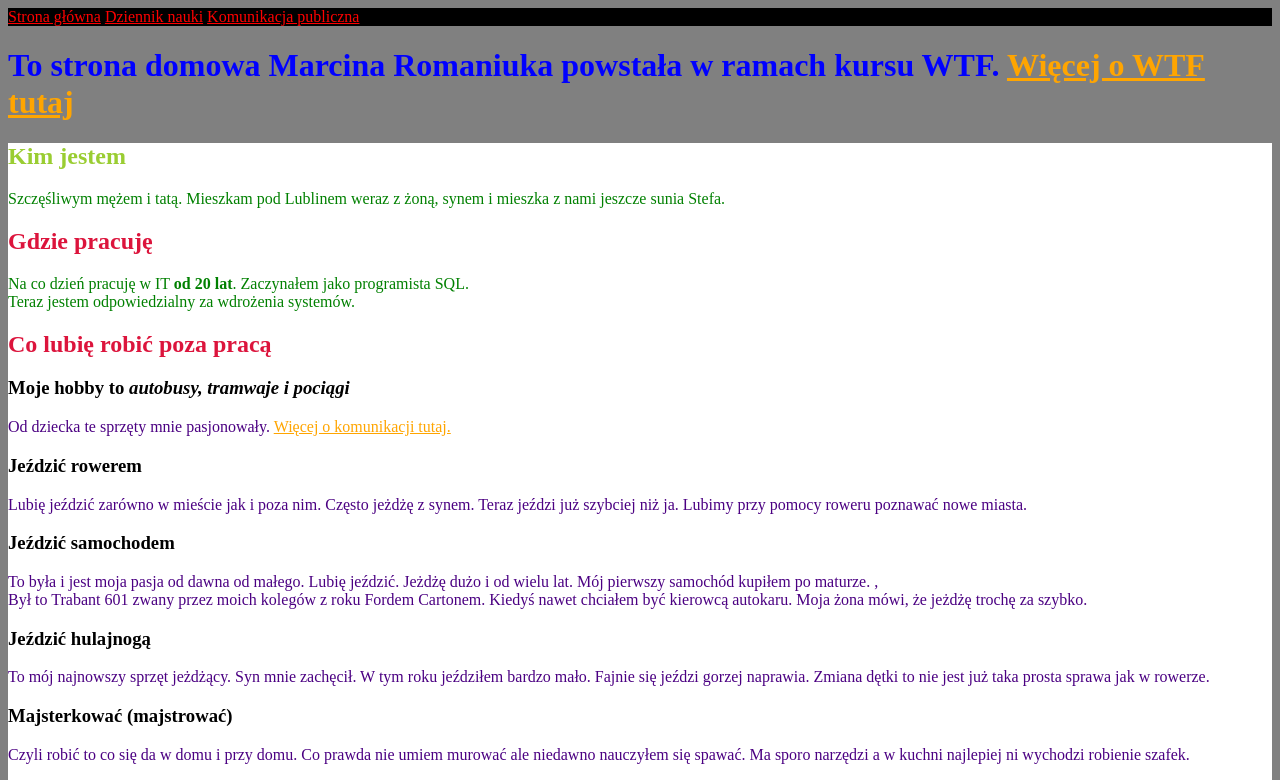
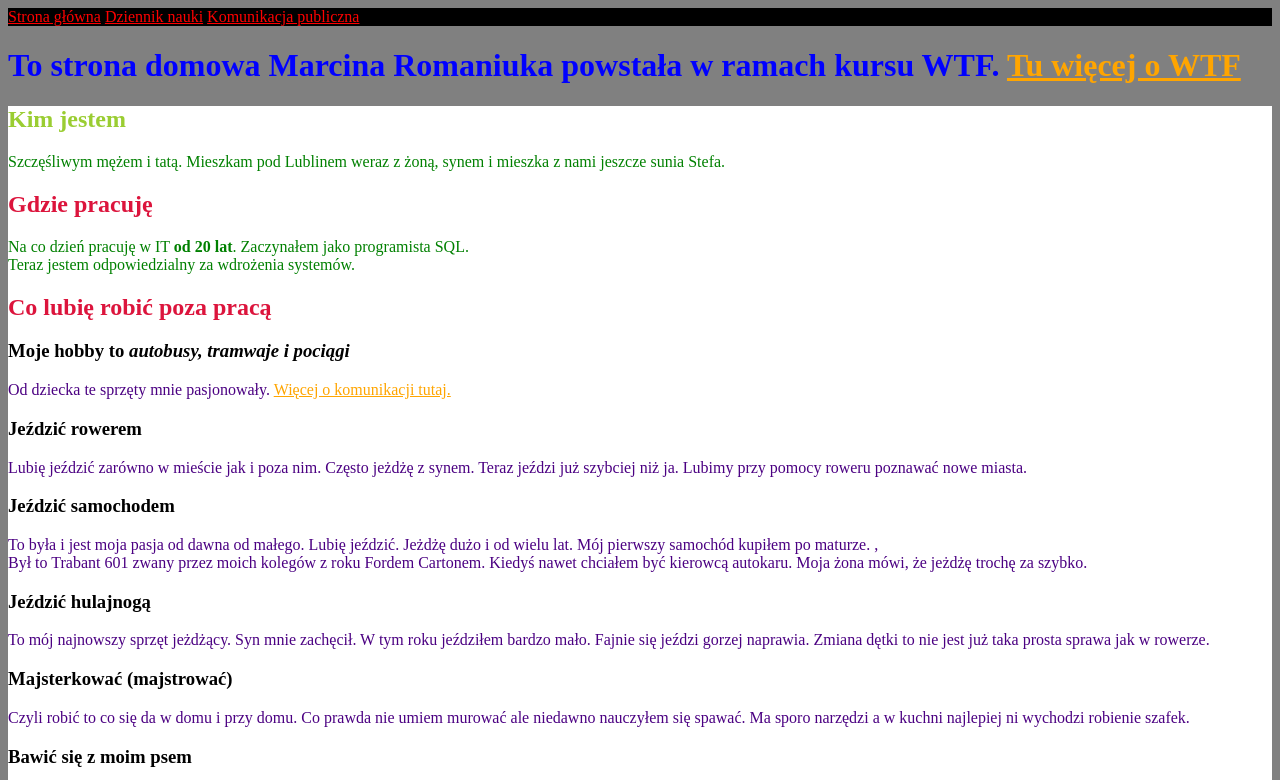
Before and after one commit to maromani/homepage, a plain HTML site: page index.html in a window 1280 px wide. Shown: the top 780 px of the page. Drawn offline with Linux system fonts and the light colour scheme.

Commit message:
title change

```diff
--- a/index.html
+++ b/index.html
@@ -18,8 +18,7 @@
 	</header>
 	<main>
 		<header>
-			<h1> To strona domowa Marcina Romaniuka powstała w ramach kursu WTF. <a href="#pamietnik"> Więcej o WTF
-					tutaj </a>
+			<h1> To strona domowa Marcina Romaniuka powstała w ramach kursu WTF. <a href="#pamietnik"> Tu więcej o WTF	</a>
 			</h1>
 
 		</header>
```
